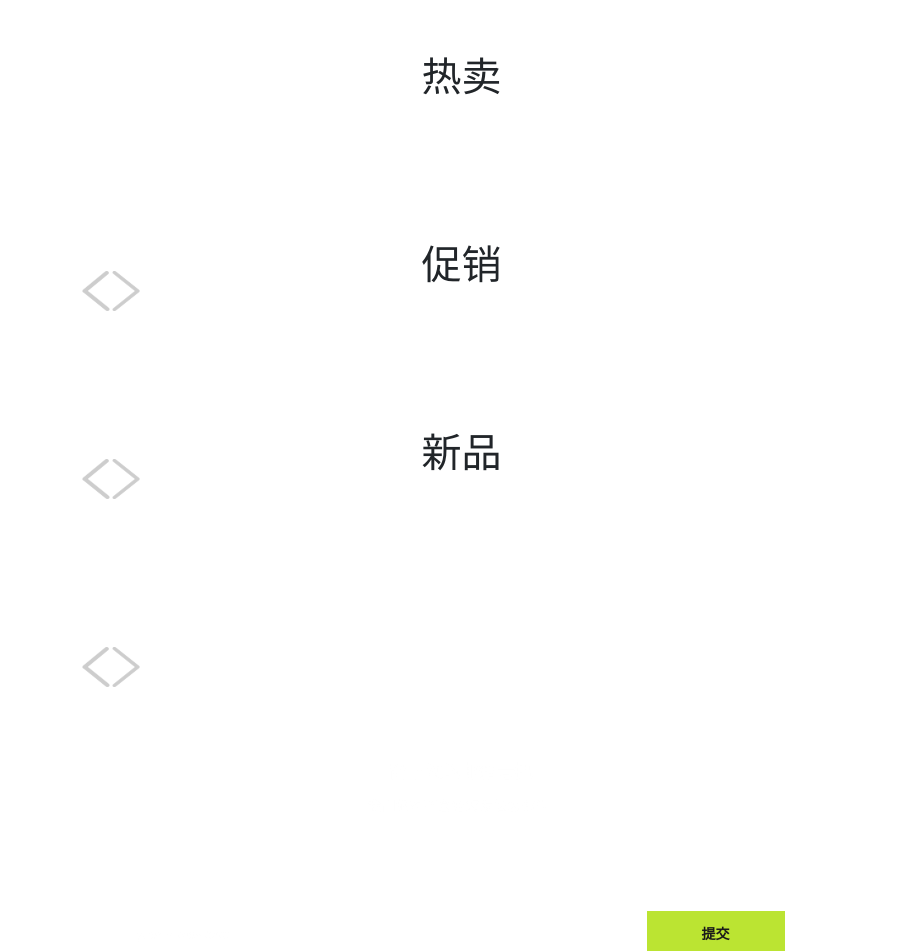
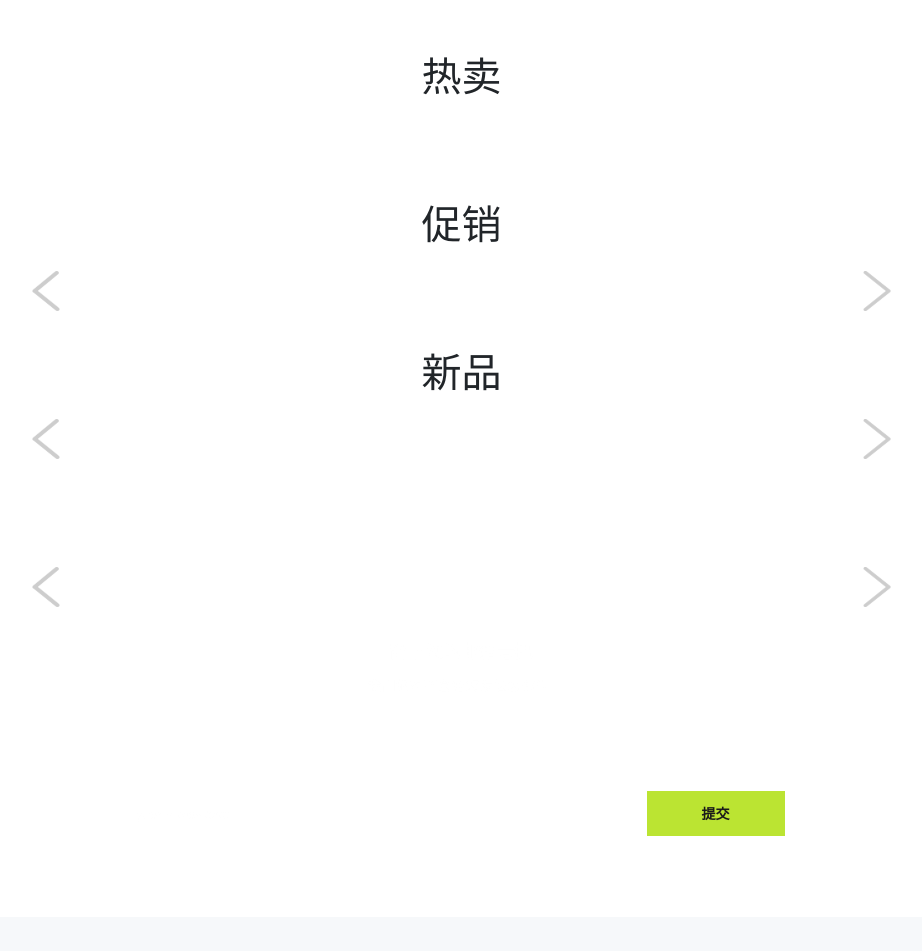
Before and after one commit to z1301884419/nodeProjectDemo, a website with bundled scripts: page src/index.html in a window 1280 px wide. Shown: the part 1195-2146 px from the top of the page, without its empty margins (311-1233 px from the left). Built offline with nearby package versions, Linux system fonts and the light colour scheme; files whose address does not match are found by name.

Commit message:
首页布局的修改

```diff
--- a/src/styles/index.css
+++ b/src/styles/index.css
@@ -1,6 +1,8 @@
 .product-box{
   display: flex;
   margin-top: 50px;
+  justify-content: space-around;
+  position: relative;
 }
 .product_image{
    height: 70%;
@@ -26,18 +28,19 @@
 .toRight,.toLeft{
   width: 50px;
   height: 40px;
-  position: relative;
+  position: absolute;
   top: 120px;
+  z-index: 5;
 }
 .toRight:hover,.toLeft:hover{
   box-sizing: border-box;
   border: 3px solid rgb(187,228,50);
 }
 .toLeft{
-  left: 10px;
+  left: -40px;
 }
 .toRight{
-  right: 10px;
+  right: -40px;
 }
 .toRight img,.toLeft img{
   width: 100%;
```
